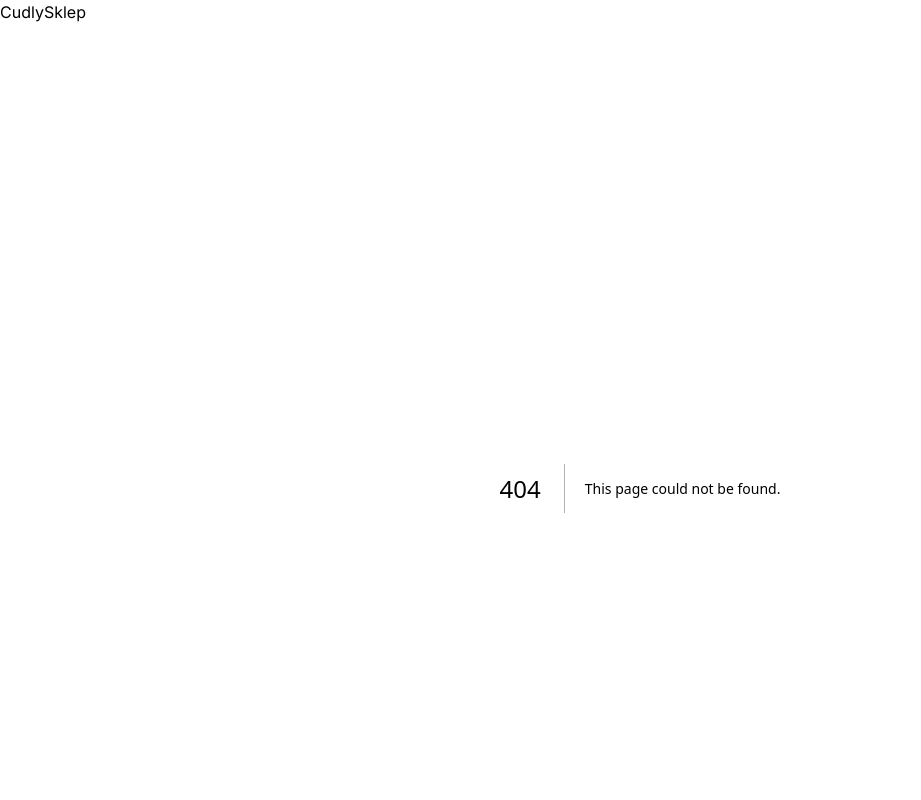
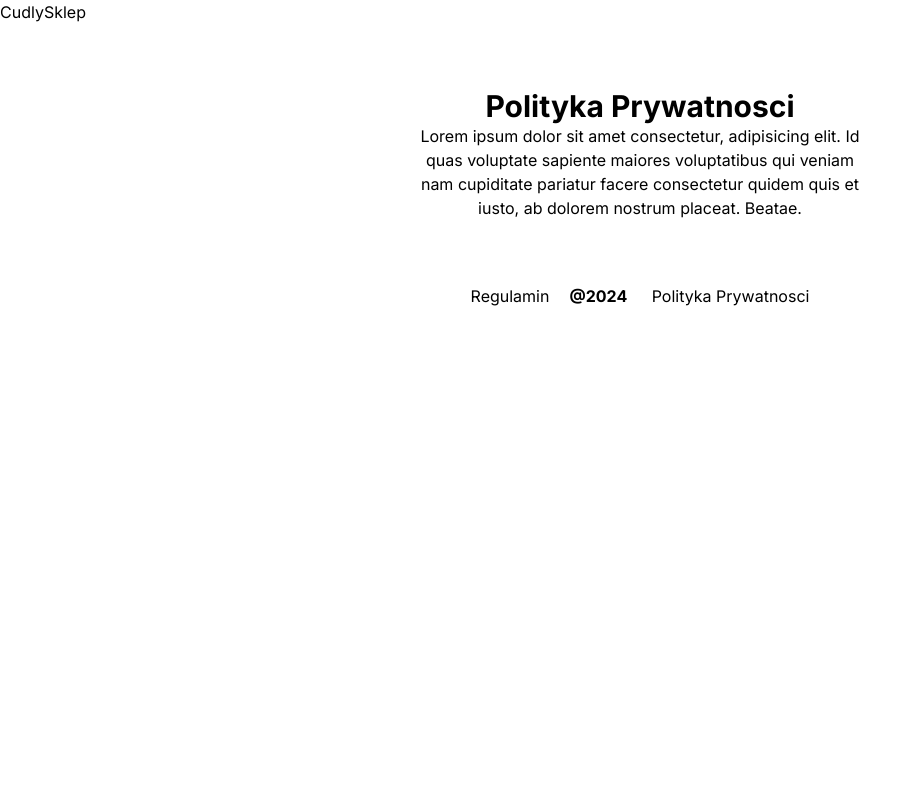
Before and after one commit to bmichalczuk/cuddly-eureka, a Next.js app: page /polityka-prywatnosci in a window 1280 px wide. Before the commit this address had no page. Shown: the top 800 px of the page, without its empty margins (0-921 px from the left). Built offline with nearby package versions, Linux system fonts and the light colour scheme.

Commit message:
add pages group for privacy policy and regulamin

```diff
--- /dev/null
+++ b/src/app/(static-pages)/layout.tsx
@@ -0,0 +1,9 @@
+import { type ReactNode } from "react";
+
+export default function StaticLayout({ children }: { children: ReactNode }) {
+	return (
+		<section data-testid="group-layout" className="mx-auto max-w-md text-center">
+			{children}
+		</section>
+	);
+}
--- /dev/null
+++ b/src/app/(static-pages)/polityka-prywatnosci/page.tsx
@@ -0,0 +1,10 @@
+export default function Policy() {
+	return (
+		<>
+			<h2 className="text-3xl font-bold">Polityka Prywatnosci</h2>
+			Lorem ipsum dolor sit amet consectetur, adipisicing elit. Id quas voluptate sapiente maiores
+			voluptatibus qui veniam nam cupiditate pariatur facere consectetur quidem quis et iusto, ab
+			dolorem nostrum placeat. Beatae.
+		</>
+	);
+}
--- /dev/null
+++ b/src/app/(static-pages)/regulamin/page.tsx
@@ -0,0 +1,10 @@
+export default function Regulamin() {
+	return (
+		<>
+			<h2 className="text-3xl font-bold">Regulamin</h2>
+			Lorem ipsum dolor sit amet consectetur, adipisicing elit. Id quas voluptate sapiente maiores
+			voluptatibus qui veniam nam cupiditate pariatur facere consectetur quidem quis et iusto, ab
+			dolorem nostrum placeat. Beatae.
+		</>
+	);
+}
--- a/src/app/layout.tsx
+++ b/src/app/layout.tsx
@@ -23,9 +23,14 @@ export default function RootLayout({
 				<section className="mx-auto max-w-md p-12 sm:max-w-2xl sm:py-16 md:max-w-4xl lg:max-w-7xl">
 					{children}
 				</section>
-				<footer className="">
-					<Link href="/Regulamin">Regulamin</Link>bmichalczuk @2024{" "}
-					<Link href="/PolitykaPrywatnosci">Polityka Prywatnosci</Link>
+				<footer className="text-center">
+					<Link className="hover:underline" href="/regulamin">
+						Regulamin
+					</Link>
+					<span className="mx-5 font-bold">@2024</span>{" "}
+					<Link className="hover:underline" href="/polityka-prywatnosci">
+						Polityka Prywatnosci
+					</Link>
 				</footer>
 			</body>
 		</html>
```
